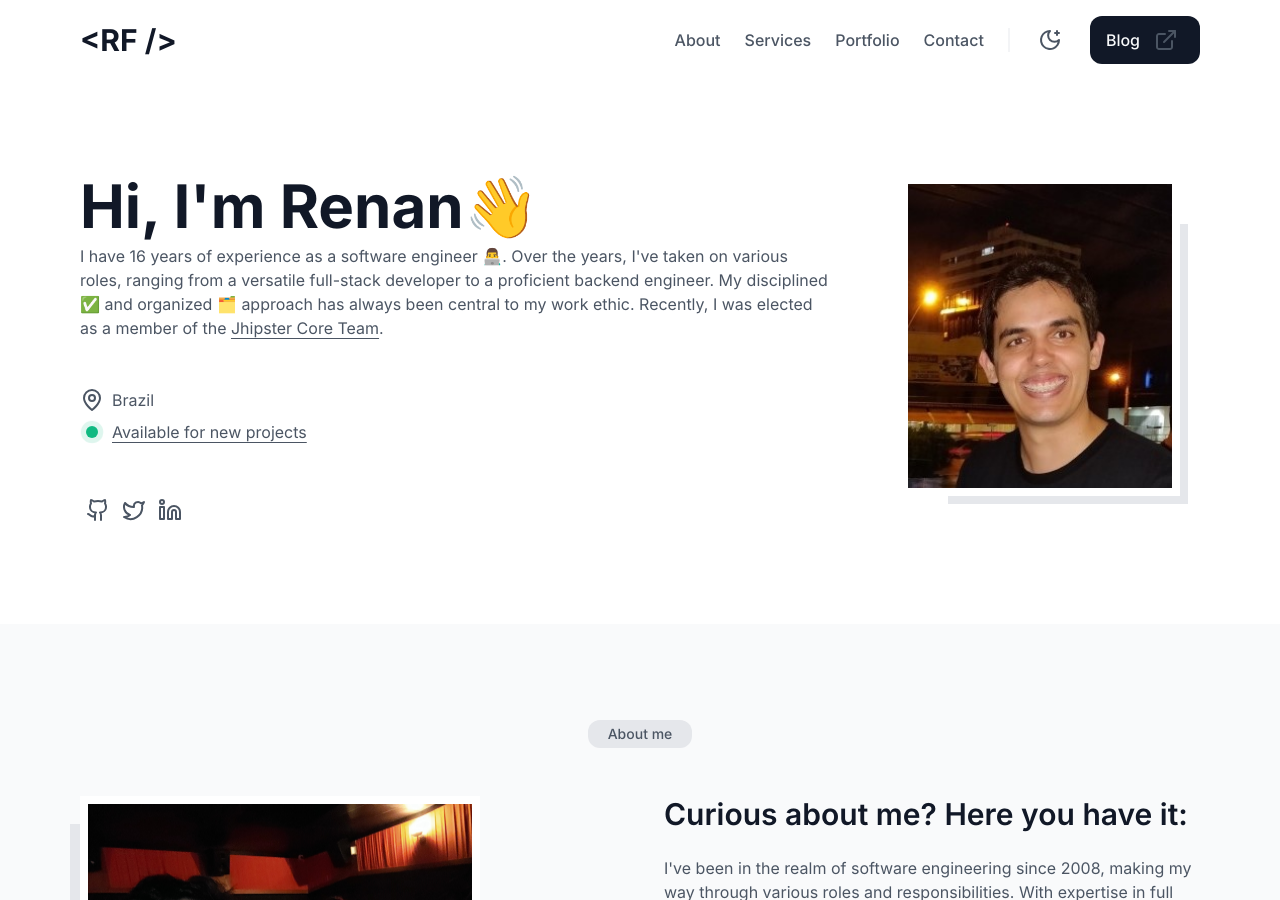
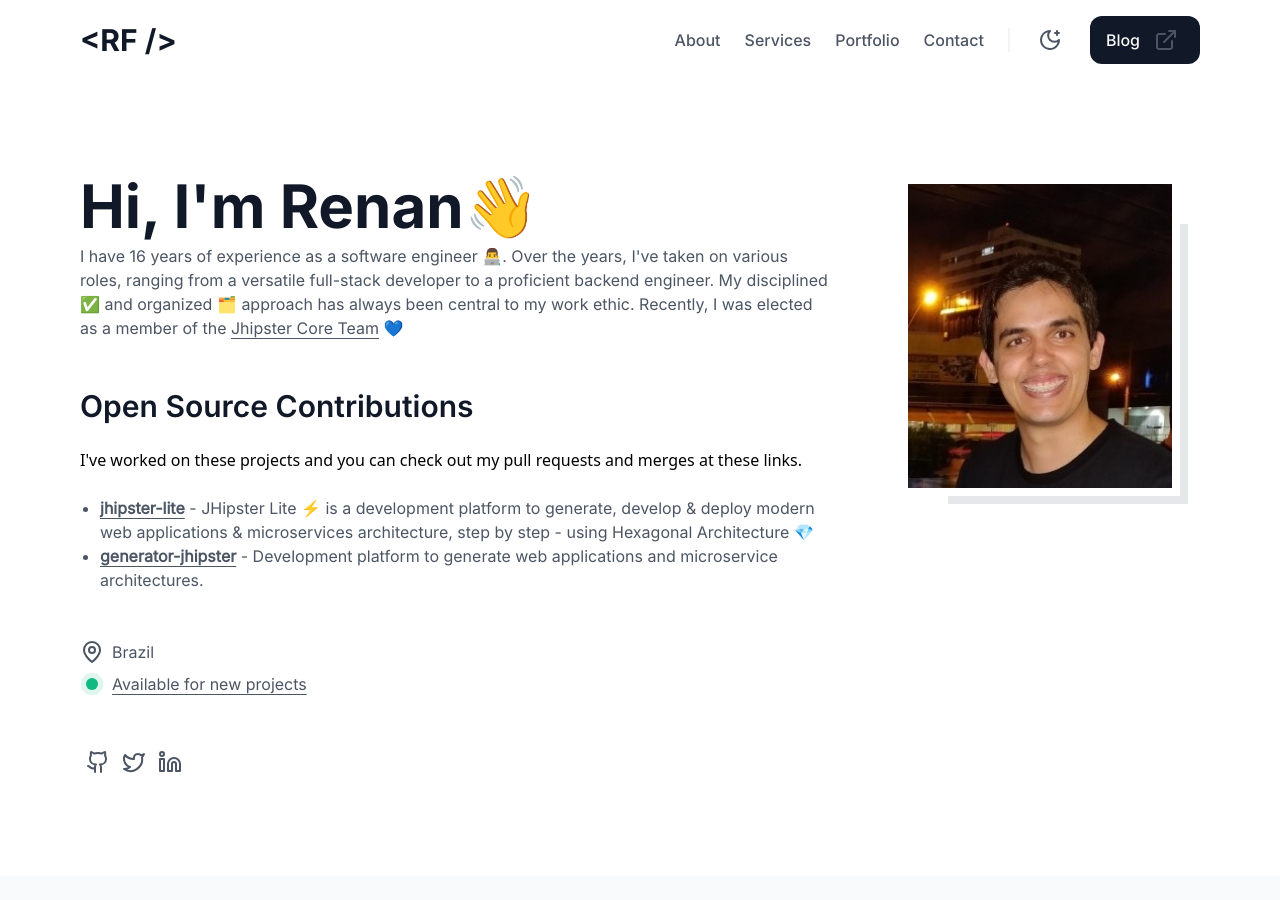
Before and after one commit to renanfranca/renanfranca.github.io, a Jekyll site: the page built from about.html, in a window 1280 px wide and 900 px high. Built offline with Jekyll 4.4.1, drawn with Linux system fonts in a browser that asks for light colours; nearby versions of some CDN libraries.

Commit message:
update about

```diff
--- a/_layouts/about.html
+++ b/_layouts/about.html
@@ -242,8 +242,38 @@
                 target="_blank"
                 rel="noopener noreferrer"
                 >Jhipster Core Team</a
-              >.
+              >
+              💙
             </p>
+          </div>
+          <div class="flex flex-col gap-6">
+            <h3 class="font-semibold text-2xl lg:text-3xl text-left text-lightgray-900 dark:text-darkgray-900">
+              Open Source Contributions
+            </h3>
+            <p>I've worked on these projects and you can check out my pull requests and merges at these links.</p>
+            <ul class="flex flex-col list-disc font-normal text-base text-lightgray-600 dark:text-darkgray-600 pl-5">
+              <li>
+                <a
+                  class="underline underline-offset-4 transition-all hover:text-lightgray-900 dark:hover:text-darkgray-900 active:text-lightgray-600 dark:active:text-darkgray-600"
+                  href="https://github.com/jhipster/jhipster-lite/pulls?q=is%3Apr+author%3Arenanfranca+is%3Amerged+"
+                  target="_blank"
+                  rel="noopener noreferrer"
+                  ><strong>jhipster-lite</strong></a
+                >
+                - JHipster Lite ⚡ is a development platform to generate, develop & deploy modern web applications & microservices
+                architecture, step by step - using Hexagonal Architecture 💎
+              </li>
+              <li>
+                <a
+                  class="underline underline-offset-4 transition-all hover:text-lightgray-900 dark:hover:text-darkgray-900 active:text-lightgray-600 dark:active:text-darkgray-600"
+                  href="https://github.com/jhipster/generator-jhipster/pulls?q=is%3Apr+author%3Arenanfranca+is%3Amerged+"
+                  target="_blank"
+                  rel="noopener noreferrer"
+                  ><strong>generator-jhipster</strong></a
+                >
+                - Development platform to generate web applications and microservice architectures.
+              </li>
+            </ul>
           </div>
           <div class="flex flex-col gap-2">
             <div class="flex gap-2">
@@ -497,6 +527,10 @@
             <div class="flex flex-col items-center gap-2">
               <img class="w-16 h-16" src="assets/icons/icon-git.svg" alt="Git" loading="lazy" />
               <p class="font-normal text-base text-lightgray-600 dark:text-darkgray-600">Git</p>
+            </div>
+            <div class="flex flex-col items-center gap-2">
+              <img class="w-16 h-16" src="assets/icons/icon-github-action.png" alt="GitHub Actions" loading="lazy" />
+              <p class="font-normal text-base text-lightgray-600 dark:text-darkgray-600">GitHub Actions</p>
             </div>
           </div>
         </div>
```
Also changed, not shown: assets/icons/icon-github-action.png (added).
